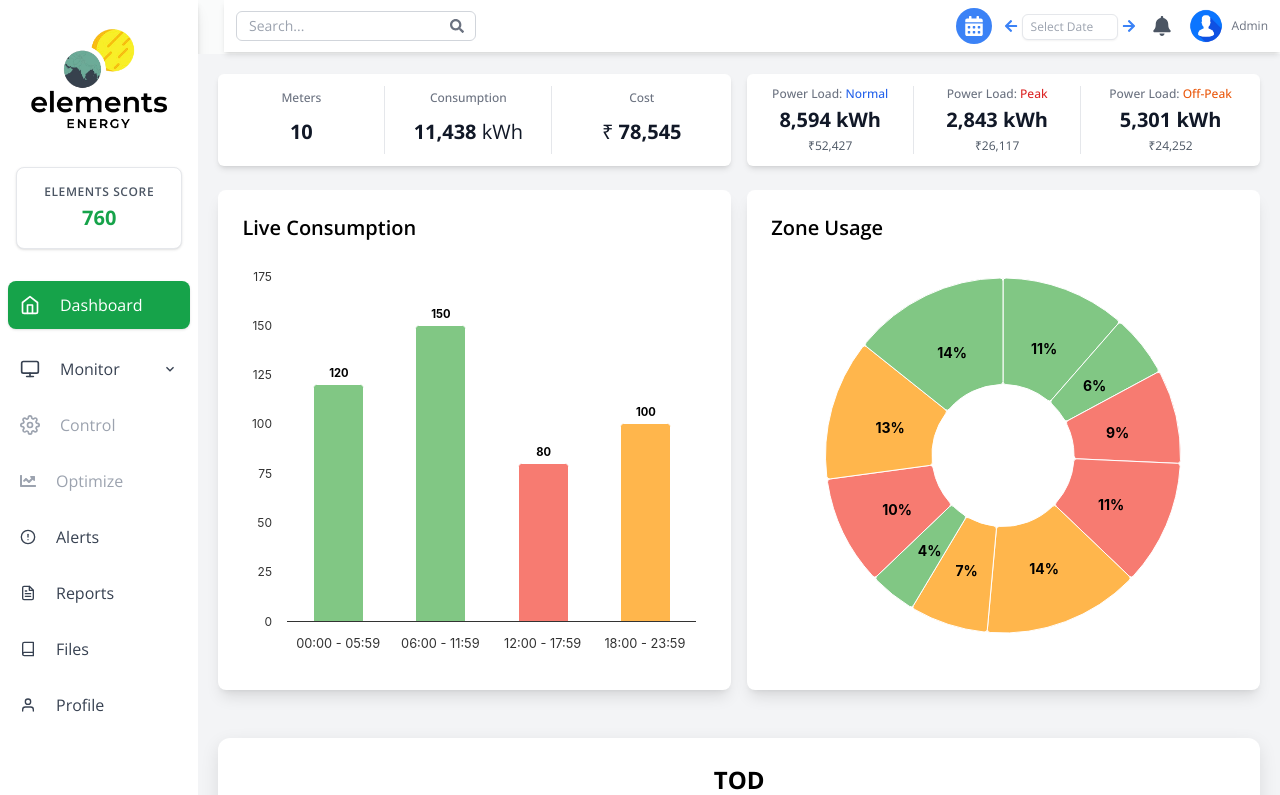
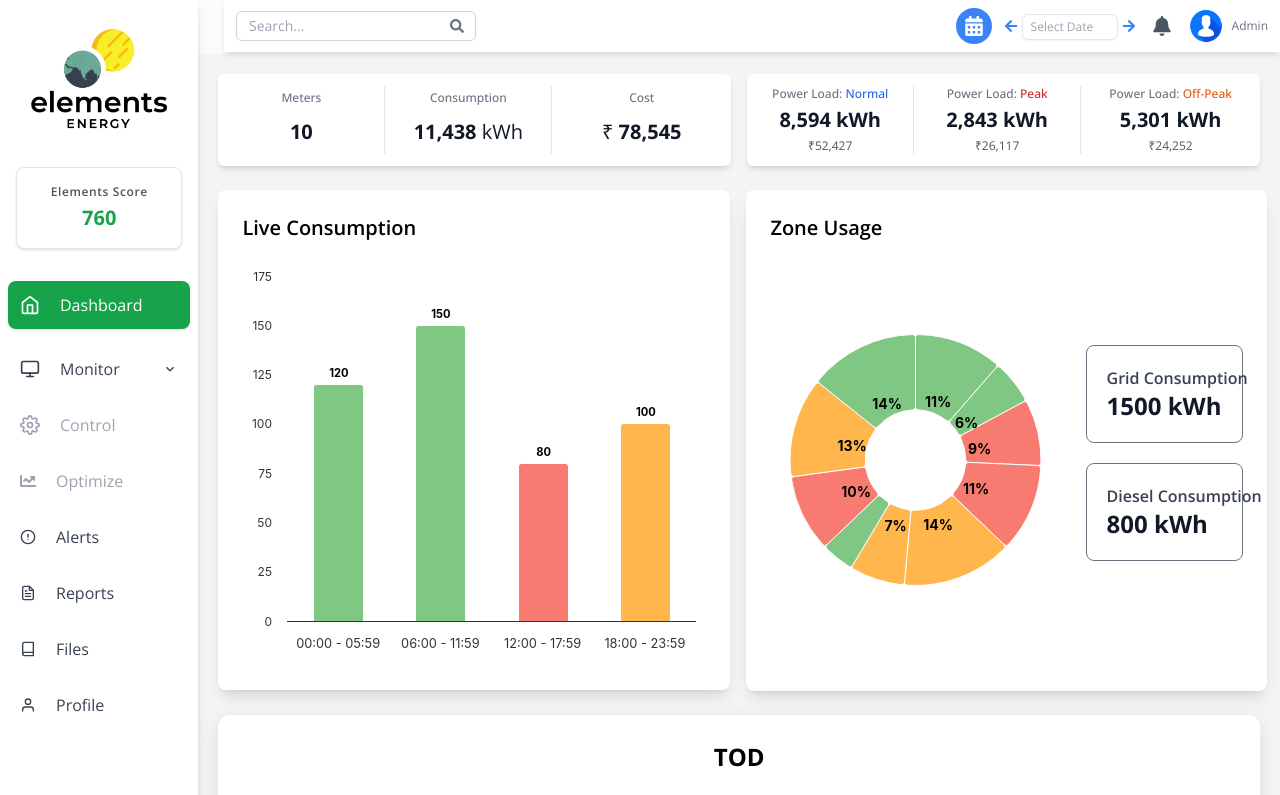
Before and after one commit to jona29coj/metware_wv, a React (Create React App) app: page /dashboard in a window 1280 px wide. Shown: the top 795 px of the page. Built offline with nearby package versions, Linux system fonts and the light colour scheme.

Commit message:
wv4:mware

```diff
--- a/src/App.js
+++ b/src/App.js
@@ -23,14 +23,12 @@ const ScrollToTop = () => {
 
 const App = () => {
   const [activeBlock, setActiveBlock] = useState('Energy');
-  const [isCollapsed, setIsCollapsed] = useState(window.innerWidth < 1024);
+  const [isCollapsed, setIsCollapsed] = useState(window.innerWidth < 1024); // Set initial state for smaller than 'lg'
   const [refreshKey, setRefreshKey] = useState(0);
 
   useEffect(() => {
     const handleResize = () => {
-      if (window.innerWidth < 768) {
-        setIsCollapsed(true);
-      } else if (window.innerWidth < 1024) {
+      if (window.innerWidth < 1024) { // Use 1024px as breakpoint for 'lg'
         setIsCollapsed(true);
       } else {
         setIsCollapsed(false);
@@ -38,7 +36,7 @@ const App = () => {
     };
 
     window.addEventListener('resize', handleResize);
-    handleResize();
+    handleResize(); // Ensure it's set correctly on mount
     return () => window.removeEventListener('resize', handleResize);
   }, []);
 
@@ -53,15 +51,15 @@ const App = () => {
       <div className="bg-main-bg min-h-screen flex">
         {/* Sidebar */}
         <div
-          className={`bg-white shadow-md transition-all duration-300 ${
-            isCollapsed ? 'w-[15%] absolute sm:relative' : 'w-[15.5%]'
+          className={`bg-white shadow-md transition-all duration-300 fixed top-0 left-0 h-full ${
+            isCollapsed ? 'w-[9%]' : 'w-[15.5%]'
           }`}
         >
           <Sidebar isCollapsed={isCollapsed} setIsCollapsed={toggleSidebar} />
         </div>
 
         {/* Main Content */}
-        <div key={refreshKey} className="flex-1 flex flex-col min-h-screen overflow-hidden max-w-full transition-all duration-300">
+        <div key={refreshKey} className="flex-1 flex flex-col min-h-screen overflow-hidden max-w-full ml-[15.5%] transition-all duration-300">
           <Navbar
             activeBlock={activeBlock}
             setActiveBlock={setActiveBlock}
--- a/src/components/Sidebar.jsx
+++ b/src/components/Sidebar.jsx
@@ -31,7 +31,7 @@ const Sidebar = () => {
 
       {/* Elements Score (Hidden on md and sm) */}
       <div className="flex flex-col items-center bg-white py-4 px-4 rounded-lg shadow border mx-4 mt-2 lg:flex md:hidden sm:hidden">
-        <h3 className="text-xs font-semibold text-gray-600 uppercase tracking-wider">
+        <h3 className="text-xs font-semibold text-gray-600 tracking-wider">
           Elements Score
         </h3>
         <p className="text-green-600 text-xl font-bold mt-1">760</p>
--- a/src/dcomponents/EnergyConsumption.jsx
+++ b/src/dcomponents/EnergyConsumption.jsx
@@ -34,9 +34,9 @@ const EnergyConsumptionChart = () => {
             y: hoursOfDay,
             type: "heatmap",
             colorscale: [
-              [0, "lightgreen"], // Light green for the lowest value
-              [0.5, "yellowgreen"], // Mid-level green shade
-              [1, "darkgreen"], // Dark green for the highest value
+              [0, "#00FF00"], // Green (low consumption)
+              [0.5, "#FFFF00"], // Yellow (moderate)
+              [1, "#FF0000"], // Red (high consumption)
             ],
             colorbar: { title: "Total Energy (kWh)", titleside: "right" },
             hovertemplate:
@@ -57,9 +57,9 @@ const EnergyConsumptionChart = () => {
             titlefont: { size: 14 },
             tickangle: 0,
             automargin: true,
-            tickmode: "array", // Explicitly show all ticks
-            tickvals: dayNumbers, // All day numbers (1–31)
-            ticktext: dayNumbers.map(String), // Ensure labels are strings
+            tickmode: "array",
+            tickvals: dayNumbers,
+            ticktext: dayNumbers.map(String),
           },
           yaxis: {
             title: "Hour",
@@ -71,13 +71,13 @@ const EnergyConsumptionChart = () => {
         }}
         config={{
           responsive: true,
-          displaylogo: false, // Disable the Plotly logo
-          staticPlot: false, // Allow hover but not zoom/pan
-          displayModeBar: false, // Hide the mode bar
-          scrollZoom: false, // Disable zoom
-          showAxisDragHandles: false, // Disable dragging axis
-          showSpikes: false, // Disable spikes on hover
-          editable: false, // Disable editing
+          displaylogo: false,
+          displayModeBar: false,
+          staticPlot: false,
+          scrollZoom: false,
+          showAxisDragHandles: false,
+          showSpikes: false,
+          editable: false,
         }}
         style={{ width: "100%", height: "100%" }}
       />
@@ -89,7 +89,6 @@ const EnergyConsumption = () => {
   return (
     <div className="bg-white shadow-lg rounded-lg p-6 w-full h-full">
       <h2 className="text-lg font-bold text-gray-700">Energy Consumption</h2>
-      {/* Chart Component */}
       <div className="flex-grow w-full h-[500px]">
         <EnergyConsumptionChart />
       </div>
--- a/src/dcomponents/EnergySources.jsx
+++ /dev/null
@@ -1,9 +0,0 @@
-import React from 'react'
-
-const EnergySources = () => {
-  return (
-    <div></div>
-  )
-}
-
-export default EnergySources
--- a/src/dcomponents/ZoneUsage.jsx
+++ b/src/dcomponents/ZoneUsage.jsx
@@ -4,7 +4,6 @@ import HighchartsReact from "highcharts-react-official";
 import 'tailwindcss/tailwind.css';
 
 const ZoneUsage = () => {
-  // Data for zone consumption (in percentage and kWh)
   const zoneData = [
     { name: 'Zone 1', y: 8, color: 'rgba(76, 175, 80, 0.7)', kWh: 150 },
     { name: 'Zone 2', y: 4, color: 'rgba(76, 175, 80, 0.7)', kWh: 80 },
@@ -18,74 +17,72 @@ const ZoneUsage = () => {
     { name: 'Zone 10', y: 10, color: 'rgba(76, 175, 80, 0.7)', kWh: 180 },
   ];
 
-  // Chart options for Zone Consumption
   const zoneChartOptions = {
     chart: {
       type: 'pie',
-      height: '400px',
+      height: '409px',
     },
-    title: {
-      text: null,
-    },
+    title: { text: null },
     plotOptions: {
       pie: {
-        innerSize: '40%', // Makes the chart a donut
+        innerSize: '40%',
         dataLabels: {
           enabled: true,
-          format: '{point.percentage:.0f}%', // Remove decimals from percentage
-          style: {
-            fontSize: '14px',
-            fontWeight: 'bold',
-            color: 'black', // Set label color to black
-            textOutline: 'none', // Remove outline
-          },
-          distance: -60, // Move labels to the center of the donut
+          format: '{point.percentage:.0f}%',
+          style: { fontSize: '14px', fontWeight: 'bold', color: 'black', textOutline: 'none' },
+          distance: -60,
         },
-        colors: zoneData.map((item) => item.color),
+        colors: zoneData.map(item => item.color),
       },
     },
     series: [
       {
         name: 'Consumption',
-        data: zoneData.map((item) => ({
+        data: zoneData.map(item => ({
           name: item.name,
           y: item.y,
           color: item.color,
-          kWh: item.kWh, // Include kWh for tooltip
+          kWh: item.kWh,
         })),
       },
     ],
     tooltip: {
       pointFormatter: function () {
-        // Only show zone name once and consumption value
         return `Consumption: <b>${this.kWh} kWh</b>`;
       },
-      backgroundColor: 'rgba(255, 255, 255, 0.8)', // Light background for tooltip
-      borderColor: '#ccc', // Border color for the tooltip
-      borderWidth: 1, // Border width for the tooltip
-      style: {
-        fontSize: '14px', // Font size for the tooltip
-        color: '#333', // Text color for the tooltip
-      },
+      backgroundColor: 'rgba(255, 255, 255, 0.8)',
+      borderColor: '#ccc',
+      borderWidth: 1,
+      style: { fontSize: '14px', color: '#333' },
     },
-    credits: {
-      enabled: false,
-    },
-    legend: {
-      enabled: true,
-    },
+    credits: { enabled: false },
+    legend: { enabled: true },
   };
 
-
-
+  // Updated styles for cleaner mini cards
+  const cardStyles = "bg-white border border-gray-500 p-5 rounded-lg mb-5";
+  const cardTitleStyles = "font-semibold text-md text-gray-700 whitespace-nowrap"; // Prevent wrapping
+  const cardValueStyles = "text-2xl font-bold text-gray-900 whitespace-nowrap"; // Prevent wrapping
 
   return (
     <div className="bg-white p-6 rounded-lg shadow-lg w-full">
-        <h2 className="text-xl font-semibold pb-4">Zone Usage</h2>
+      <h2 className="text-xl font-semibold pb-4">Zone Usage</h2>
 
-      {/* Zone Consumption Donut Chart */}
-      <div className="pb-2">
-        <HighchartsReact highcharts={Highcharts} options={zoneChartOptions} />
+      <div className="flex items-center justify-between space-x-6">
+        <div className="w-2/3">
+          <HighchartsReact highcharts={Highcharts} options={zoneChartOptions} />
+        </div>
+        <div className="w-1/3">
+          {/* Clean and modern mini cards with hover effect */}
+          <div className={cardStyles}>
+            <h3 className={cardTitleStyles}>Grid Consumption</h3>
+            <p className={cardValueStyles}>1500 kWh</p>
+          </div>
+          <div className={cardStyles}>
+            <h3 className={cardTitleStyles}>Diesel Consumption</h3>
+            <p className={cardValueStyles}>800 kWh</p>
+          </div>
+        </div>
       </div>
     </div>
   );
--- a/src/sections/Dashboard/EDashboard.jsx
+++ b/src/sections/Dashboard/EDashboard.jsx
@@ -13,7 +13,6 @@ import LiveConsumption from "../LiveConsumption";
 import MeterInfo from "../EnergyMeter";
 import DieselGeneration from "../../dcomponents/DieselGeneration";
 import Edmc from "../../dcomponents/Edmc";
-import EnergySources from "../../dcomponents/EnergySources";
 import ZoneUsage from "../../dcomponents/ZoneUsage";
 
 const EDashboard = () => {
@@ -33,8 +32,6 @@ const EDashboard = () => {
 </div>
 
 
-      {/* Remaining components */}
-      <EnergySources />
       <ElectricityUsage />
       <MeterInfo />
       <DieselGeneration />
```
